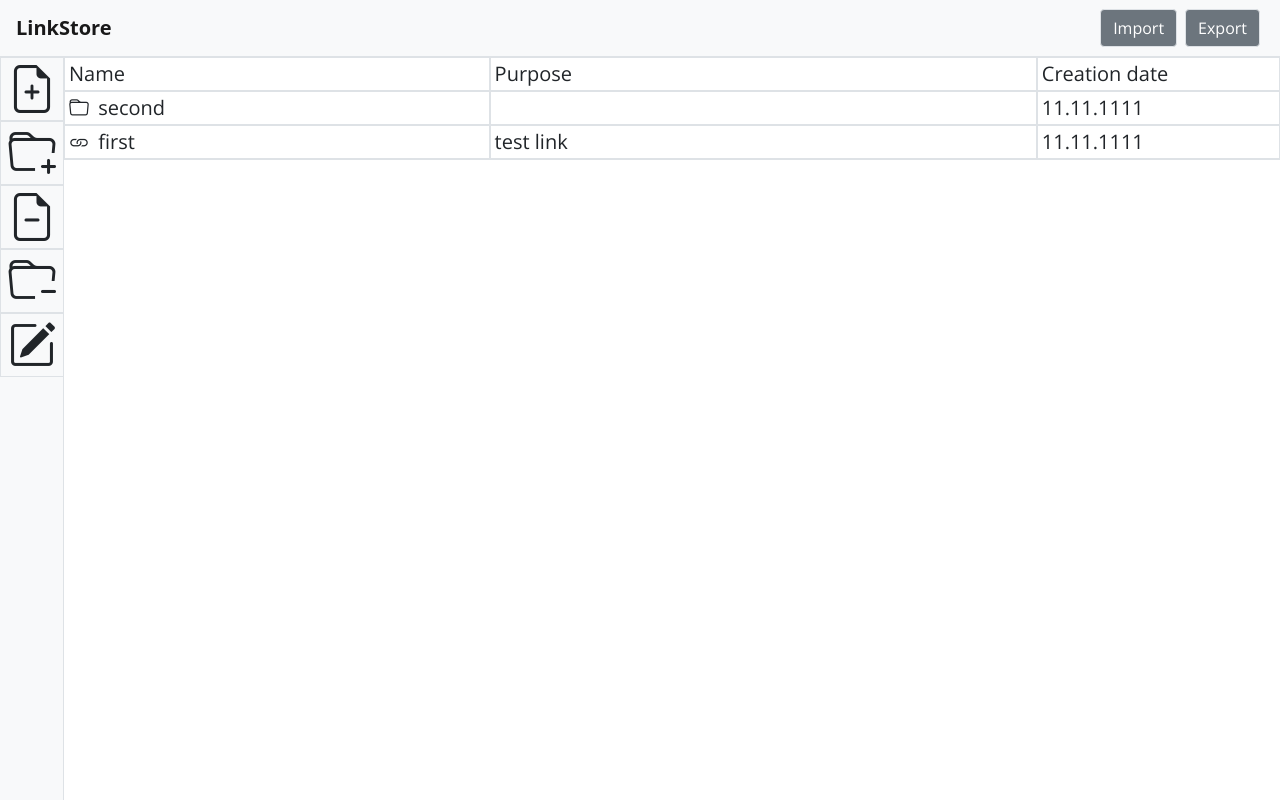
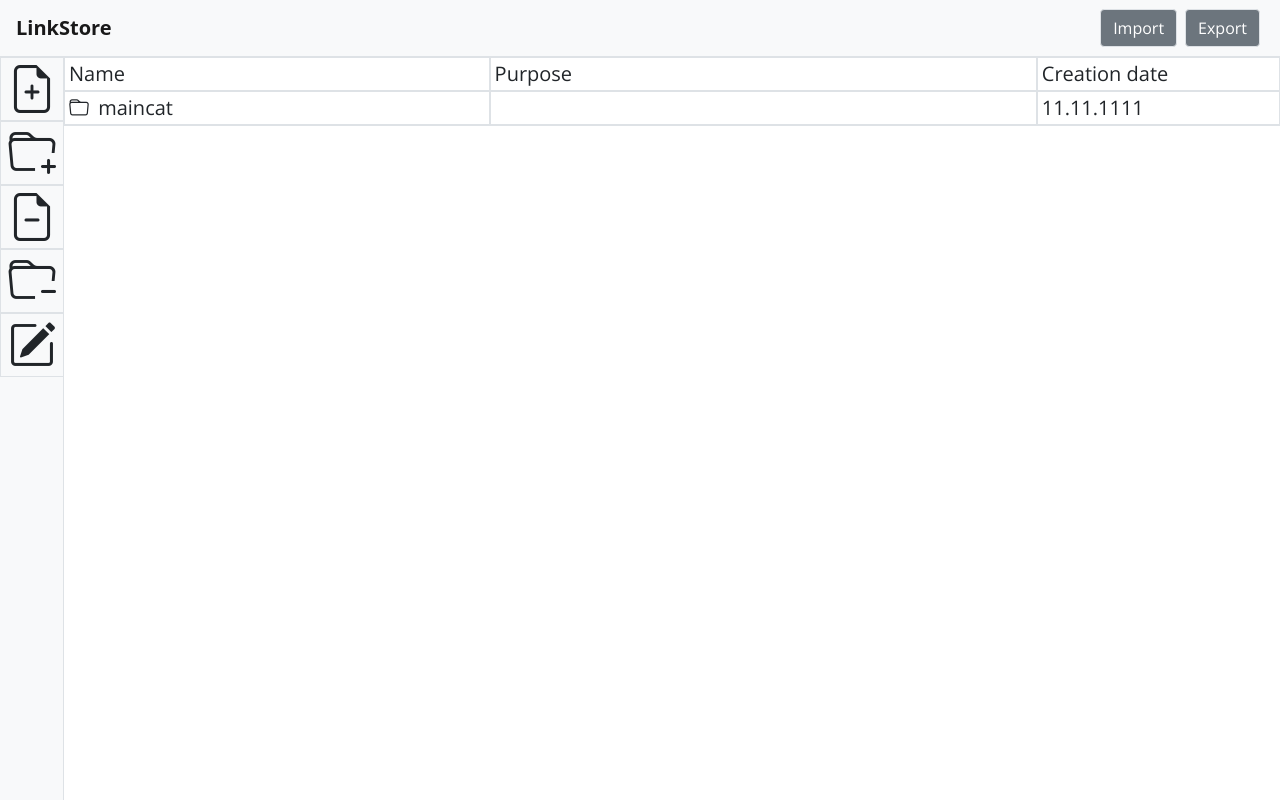
Before and after one commit to YuriiRG/LinkStore, a Vue app in the folder link-store/: page / in a window 1280 px wide. Built offline with nearby package versions, Linux system fonts and the light colour scheme.

Commit message:
Add tree structure

```diff
--- a/link-store/src/components/MainLayout.vue
+++ b/link-store/src/components/MainLayout.vue
@@ -87,7 +87,7 @@ export default {
             });
         },
         changeDir(entry) {
-            alert(`changing dir to ${entry.name}`);
+            this.currentFolder = entry;
         },
         newFolder() {
             alert("newFolder");
@@ -104,32 +104,51 @@ export default {
     },
     computed: {
         onlyFolders: function() {
+            console.log(this.linkList);
             let currentFolders = this.linkList;
             currentFolders = currentFolders.filter(c => c.type == "category");
             return currentFolders;
         },
         onlyLinks: function() {
+            console.log(this.linkList)
             let currentFolders = this.linkList;
             currentFolders = currentFolders.filter(c => c.type == "link");
             return currentFolders;
+        },
+        linkList: function() {
+            if (this.currentFolder != null) {
+                return this.currentFolder.children;
+            } else {
+                return this.linkTree;
             }
+
+        },
     },
     data() {
         return {
-            linkList: [
+            linkTree: [
+                {
+                    type: "category",
+                    name: "maincat",
+                    isSelected: false,
+                    children: [
                         {
                             type: "link",
                             name: "first",
                             isSelected: false,
                             purpose: "test link",
-                    link: "https://example.com"
+                            link: "https://example.com",
                         },
                         {
                             type: "category",
                             name: "second",
-                    isSelected: false
+                            isSelected: false,
+                            children: []
+                        }
+                    ]
                 },
             ],
+            currentFolder: null,
             newLinkData: {
                 name: "",
                 purpose: ""
```
Lines whose indentation alone changed are shown as unchanged.
